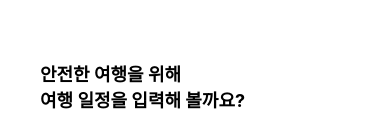
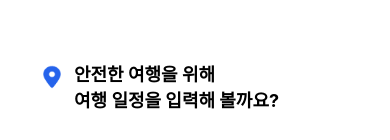
Before and after one commit to AFFLEs/WatchOut-Client, a React Native app: screen /TravelDate in a window 390 px wide. Shown: the top 140 px of the page. Built offline with nearby package versions, Linux system fonts and the light colour scheme.

Commit message:
#9 add location2 Image

```diff
--- a/src/pages/Main/TravelDateScreen.js
+++ b/src/pages/Main/TravelDateScreen.js
@@ -62,7 +62,7 @@ export default function TravelDateScreen({ navigation }) {
     <View style={styles.container}>
       <View style={styles.header}>
         <View style={styles.titleContainer}>
-
+          <Image source={require('../../assets/icons/location2.png')} style={styles.locationIcon} />
           <Text style={styles.title}>안전한 여행을 위해{'\n'}여행 일정을 입력해 볼까요?</Text>
         </View>
       </View>
@@ -132,7 +132,7 @@ const styles = StyleSheet.create({
     width: 24,
     height: 24,
     marginRight: 10,
-    marginTop: 3,
+    marginTop: 5,
   },
   title: {
     fontSize: 18,
```
Also changed, not shown: src/assets/icons/location2.png (added).
